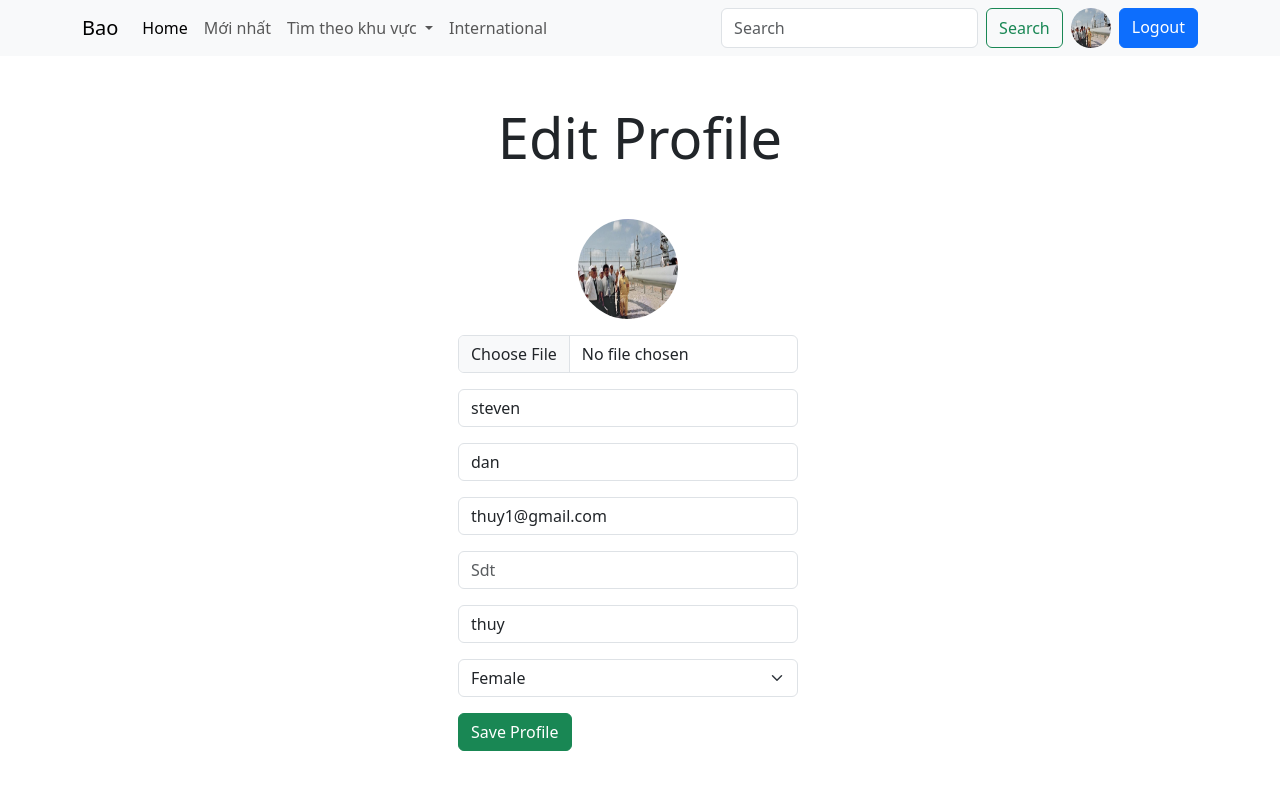
After one commit to PhanThuy-gif/webpython, a Django app: page /user/settings in a window 1280 px wide. The commit adds this page. Run offline with Django 5.2, Linux system fonts and the light colour scheme; a user stored in the database is signed in; data comes from the database, SQL or seed files in the repository.

Commit message:
cap nhat

```diff
--- a/account/models.py
+++ b/account/models.py
@@ -4,7 +4,7 @@ from django.contrib.auth.models import User
 # Create your models here.
 class Profile(models.Model):
     user = models.OneToOneField(User,on_delete=models.CASCADE,null=True , verbose_name="User Object")
-    email_address = models.CharField(max_length=55,unique=True,null=True, verbose_name='Email')
+    sdt = models.CharField(max_length=55,unique=True,null=True, verbose_name='sdt')
     profile_img = models.ImageField(upload_to='profile_images', default='user.png',blank=True,null=True)
     GENDER = (
         ('Male' ,'Male'),
--- a/account/urls.py
+++ b/account/urls.py
@@ -4,6 +4,7 @@ from . import views
 urlpatterns = [
     path('register',views.register,name='register'),
     path('profile/<str:username>',views.profile, name='profile'),
+    path('settings',views.editProfile, name='edit_profile'),
     path('login',views.login, name='login'),
     path('logout',views.logout, name='logout')
 
--- a/account/views.py
+++ b/account/views.py
@@ -38,7 +38,7 @@ def register(request):
 
                 #create profile for new  user
                 user_model = User.objects.get(username=username)
-                new_profile = Profile.objects.create(user=user_model,email_address=email)
+                new_profile = Profile.objects.create(user=user_model)
                 new_profile.save()
                 return redirect('profile',user_model.username)
         else:
@@ -60,6 +60,58 @@ def profile(request,username):
 
     context = {"user_profile": user_profile, "user_profile2" : user_profile2}
     return render(request,'profile.html',context)
+
+
+@login_required(login_url='login')
+def editProfile(request):
+    user_object = User.objects.get(username=request.user)
+    user_profile = Profile.objects.get(user=user_object)
+
+    if request.method == "POST":
+        #image
+        if request.FILES.get('profile_img')!= None :
+            user_profile.profile_img = request.FILES.get('profile_img')
+            user_profile.save()
+
+        #email
+        if request.POST.get('email') !=None:
+            u = User.objects.filter(email = request.POST.get('email')).first()
+
+            if u == None:
+                user_object.email = request.POST.get('email')
+                user_object.save()
+            else:
+                if u != user_object:
+                    messages.info(request ,"Email Already Used")
+                    return redirect('edit_profile')
+
+        #username
+        if request.POST.get('username') !=None:
+            u = User.objects.filter(username = request.POST.get('username')).first()
+
+            if u == None:
+                user_object.username = request.POST.get('username')
+                user_object.save()
+            else:
+                if u != user_object:
+                    messages.info(request ,"Username Already Taken")
+                    return redirect('edit_profile')
+
+        #firstname, lastname
+        user_object.first_name = request.POST.get('firstname')
+        user_object.last_name = request.POST.get('lastname')
+        user_object.save()
+
+        #gender
+        user_profile.gender = request.POST.get('gender')
+        user_object.email = request.POST.get('email')
+        user_profile.sdt = request.POST.get('sdt')
+        user_profile.save()
+
+        return redirect('profile' , user_object.username)
+
+    context = {'user_profile' : user_profile}
+    return render(request , 'profile-edit.html' , context)
 
 def login(request):
     if request.user.is_authenticated:
--- /dev/null
+++ b/templates/profile-edit.html
@@ -0,0 +1,78 @@
+{% load static %}
+<!DOCTYPE html>
+<html lang="en">
+<head>
+    <meta charset="UTF-8">
+    <meta http-equiv="X-UA-Compatible" content="IE=edge">
+    <meta name="viewport" content="width=device-width, initial-scale=1.0">
+    <title>Trang tin tức nhanh</title>
+    <link href="https://cdn.jsdelivr.net/npm/bootstrap@5.3.3/dist/css/bootstrap.min.css" rel="stylesheet" integrity="sha384-QWTKZyjpPEjISv5WaRU9OFeRpok6YctnYmDr5pNlyT2bRjXh0JMhjY6hW+ALEwIH" crossorigin="anonymous">
+    <link rel="stylessheet" href="{% static 'css/style.css' %}}">
+  </head>
+<body>
+
+  {% include "components/navbar.html" %}
+
+  <h1 class="display-4 text-center my-5">Edit Profile</h1>
+
+
+  <div class="container">
+    <div class="row row-cols-sm-1 row-cols-lg-3 container">
+      <div class="col-12">
+      </div>
+      <div class="col-12">
+
+
+        <form action="" method="POST" enctype="multipart/form-data">
+            {% csrf_token %}
+            <div class="mb-3 d-flex justify-content-center">
+                <img src="{{user_profile.profile_img.url}}" alt="profile-pic" width="100" height="100" class="rounded-circle">
+            </div>
+
+            <div class="mb-3">
+                {% for message in messages %}
+                <h5 class="text-danger">{{message}}</h5>
+                {% endfor %}
+              </div>
+          <div class="mb-3">
+            <label for="exampleInputImage" class="form-label visually-hidden">Profile Image</label>
+            <input type="file" name="profile_img" class="form-control" id="exampleInputImage">
+          </div>
+          <div class="mb-3">
+            <label for="exampleInputFirstName" class="form-label visually-hidden">First Name</label>
+            <input type="text" name="firstname" value="{{user_profile.user.first_name}}" class="form-control" id="exampleInputFirstName" placeholder="First Name" required>
+          </div>
+          <div class="mb-3">
+            <label for="exampleInputLastName" class="form-label visually-hidden">Last Name</label>
+            <input type="text" name="lastname" value="{{user_profile.user.last_name}}" class="form-control" id="exampleInputLastName" placeholder="Last Name" required>
+          </div>
+          <div class="mb-3">
+            <label for="exampleInputEmail2" class="form-label visually-hidden">Email</label>
+            <input type="email" name="email" value="{{user_profile.user.email}}" class="form-control" id="exampleInputEmail2" aria-describedby="emailHelp"
+              placeholder="Email" required>
+          </div>
+          <div class="mb-3">
+            <label for="exampleInputUsername1" class="form-label visually-hidden">Sdt</label>
+            <input type="text" name="sdt" value="{{user_profile.user.sdt}}" class="form-control" id="exampleInputUsername1" placeholder="Sdt" required>
+          </div>
+          <div class="mb-3">
+            <label for="exampleInputUsername1" class="form-label visually-hidden">Username</label>
+            <input type="text" name="username" value="{{user_profile.user.username}}" class="form-control" id="exampleInputUsername1" aria-describedby="emailHelp"
+              placeholder="Username" required>
+          </div>
+          <div class="mb-3">
+            <label for="exampleInputGender" class="form-label visually-hidden">Gender</label>
+            <select class="form-select form-control" name="gender" id="exampleInputGender" aria-label="Default select example" required>
+                <option selected>Choose Your Gender</option>
+                <option {% if user_profile.gender == 'Male' %}selected{% endif %} value="Male">Male</option>
+                <option {% if user_profile.gender == 'Female' %}selected{% endif %} value="Female">Female</option>
+                <option {% if user_profile.gender == 'Other' %}selected{% endif %} value="Other">Other</option>
+              </select>
+          </div>
+          <button type="submit" class="btn btn-success">Save Profile</button>
+        </form>
+      </div>
+      <div class="col-12">
+      </div>
+    </div>
+  </div>
```
Also changed, not shown: home/views.py (+6 -3 lines), templates/profile.html (+4 -5 lines), account/migrations/0003_remove_profile_email_address.py (added), account/migrations/0004_profile_sdt.py (added), account/migrations/0005_alter_profile_sdt.py (added), db.sqlite3, media/profile_images/Ngày_1-5-1995_Thủ_tướng_Võ_Văn_Kiệt_dự_lễ_đón_dòng_khí_đầu_tiên_từ_mỏ_Bạc_mRu1ka1.png (added).
